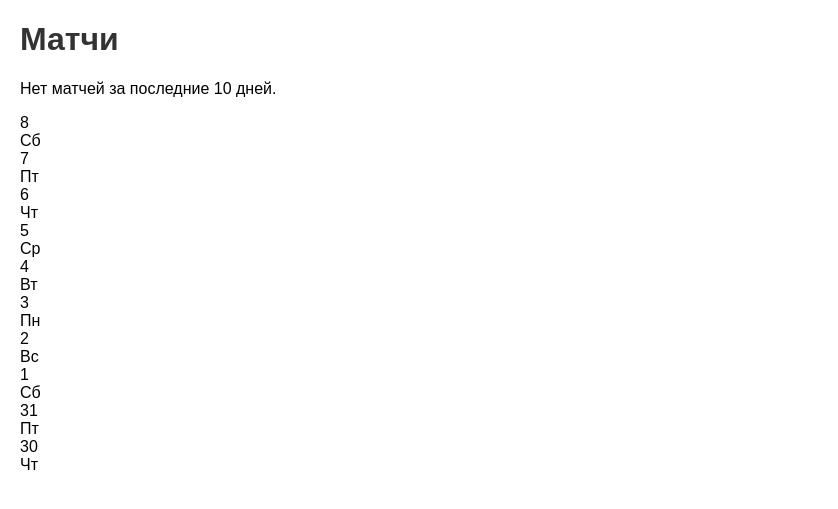
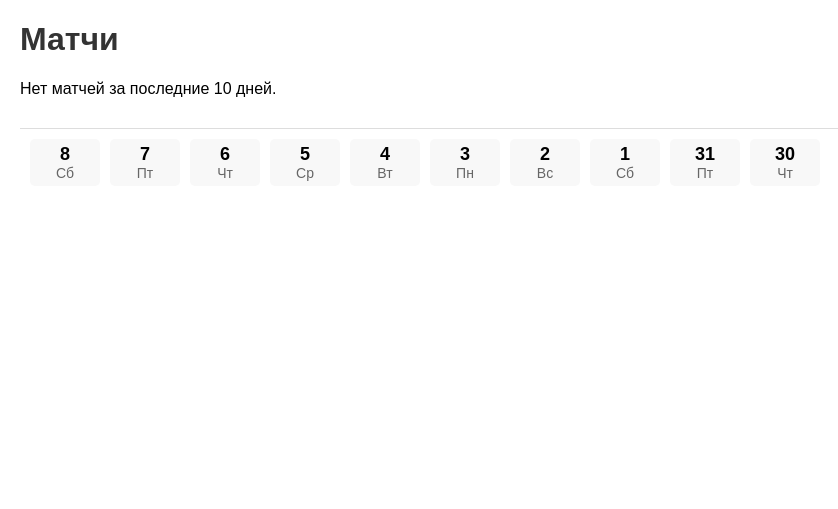
Before and after one commit to LlnZa/cs2, a FastAPI app: page / in a window 1280 px wide. Shown: the top 509 px of the page, without its empty margins (0-838 px from the left). Run offline with FastAPI, Linux system fonts and the light colour scheme; data that the repository does not hold is empty; some libraries are stand-ins or nearby versions.

Commit message:
Update style.css

```diff
--- a/static/style.css
+++ b/static/style.css
@@ -7,20 +7,47 @@
     color: #333;
 }
 
-ul {
+.match-list {
     list-style-type: none;
     padding: 0;
 }
 
-li {
+.match-container {
     border: 1px solid #ddd;
     padding: 10px;
-    margin-bottom: 10px;
+    margin-bottom: 20px;
+    text-align: center;
 }
-.match-container {
-    display: flex;
-    flex-direction: column;
-    align-items: center;
+
+/* Горизонтальный скроллер дат */
+#date-scroller {
+    overflow-x: auto;
+    white-space: nowrap;
+    padding: 10px;
+    border-top: 1px solid #ddd;
+    margin-top: 30px;
+}
+
+.dates {
+    display: inline-flex;
+}
+
+.date-item {
+    width: 60px;
+    flex-shrink: 0;
     text-align: center;
-    margin-bottom: 20px;
+    margin-right: 10px;
+    padding: 5px;
+    background: #f8f8f8;
+    border-radius: 5px;
 }
+
+.day-number {
+    font-size: 18px;
+    font-weight: bold;
+}
+
+.day-name {
+    font-size: 14px;
+    color: #666;
+}
```
